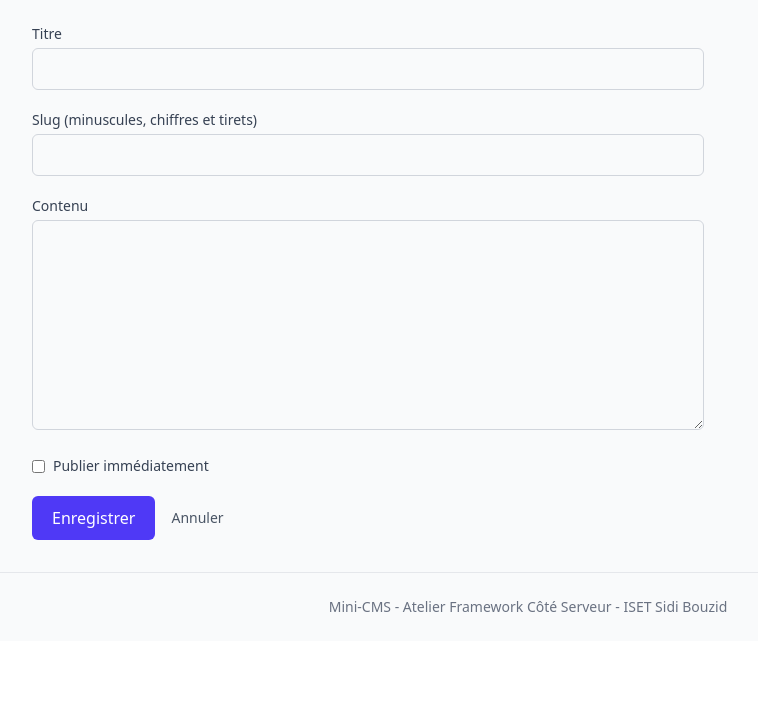
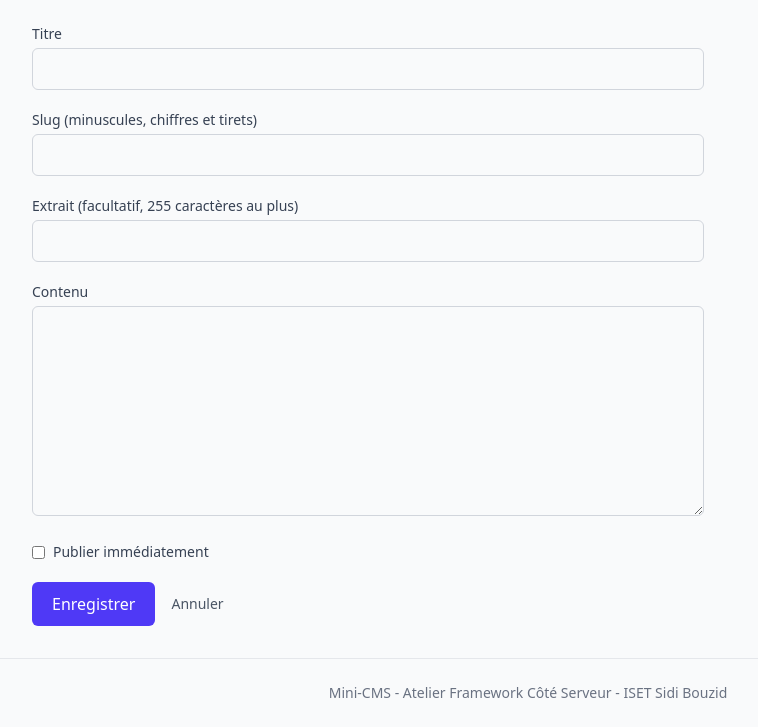
Before and after one commit to bayrem-db/mini-cms, a Laravel app: page /posts/create in a window 1280 px wide. Shown: the part 169-896 px from the top of the page, without its empty margins (112-870 px from the left). Before the commit the page ends 781 px from the top, so only its background shows below. Run offline with Laravel 12, Linux system fonts and the light colour scheme; style sheets or scripts are compiled from the project's sources.

Commit message:
Ajouter la colonne excerpt aux articles

```diff
--- a/app/Http/Controllers/PostController.php
+++ b/app/Http/Controllers/PostController.php
@@ -35,6 +35,7 @@ class PostController extends Controller
         $validated = $request->validate([
             'title' => ['required', 'string', 'max:255'],
             'slug' => ['required', 'string', 'max:255', 'regex:/^[a-z0-9-]+$/', 'unique:posts,slug'],
+            'excerpt' => ['nullable', 'string', 'max:255'],
             'body' => ['required', 'string', 'min:20'],
             'is_published' => ['nullable', 'boolean'],
         ]);
--- a/app/Models/Post.php
+++ b/app/Models/Post.php
@@ -9,6 +9,7 @@ class Post extends Model
     protected $fillable = [
         'title',
         'slug',
+        'excerpt',
         'body',
         'is_published',
         'published_at',
--- a/resources/views/components/post-card.blade.php
+++ b/resources/views/components/post-card.blade.php
@@ -10,7 +10,7 @@
     @endif
   </div>
 
-  <p class="text-sm text-gray-600">{{ Str::limit($post->body, 120) }}</p>
+  <p class="text-sm text-gray-600">{{ $post->excerpt ?? Str::limit($post->body, 120) }}</p>
 
   <p class="text-xs text-gray-500">
     @if ($post->published_at)
--- a/resources/views/posts/create.blade.php
+++ b/resources/views/posts/create.blade.php
@@ -29,6 +29,14 @@
     </div>
 
     <div>
+      <label for="excerpt" class="block text-sm font-medium text-gray-700">Extrait (facultatif, 255 caractères au plus)</label>
+      <input type="text" id="excerpt" name="excerpt" value="{{ old('excerpt') }}" class="mt-1 w-full rounded-md border border-gray-300 px-3 py-2">
+      @error('excerpt')
+      <p class="mt-1 text-sm text-red-600">{{ $message }}</p>
+      @enderror
+    </div>
+
+    <div>
       <label for="body" class="block text-sm font-medium text-gray-700">Contenu</label>
       <textarea id="body" name="body" rows="8" class="mt-1 w-full rounded-md border border-gray-300 px-3 py-2">{{ old('body') }}</textarea>
       @error('body')
--- a/resources/views/posts/show.blade.php
+++ b/resources/views/posts/show.blade.php
@@ -14,6 +14,10 @@
       @endif
     </p>
 
+    @if ($post->excerpt)
+    <p class="text-lg text-gray-600 mb-6">{{ $post->excerpt }}</p>
+    @endif
+
     <div class="text-gray-800 leading-relaxed whitespace-pre-line">{{ $post->body }}</div>
   </article>
 </x-layout>
```
Also changed, not shown: database/migrations/2026_11_22_141513_add_excerpt_to_posts_table.php (added).
